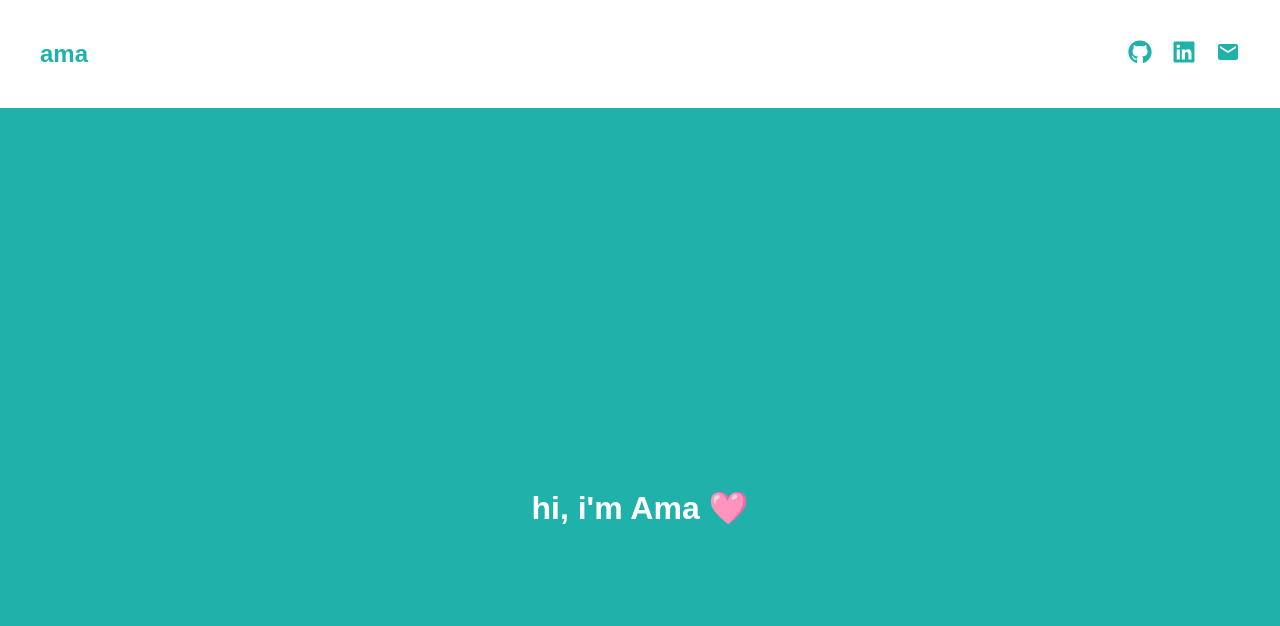
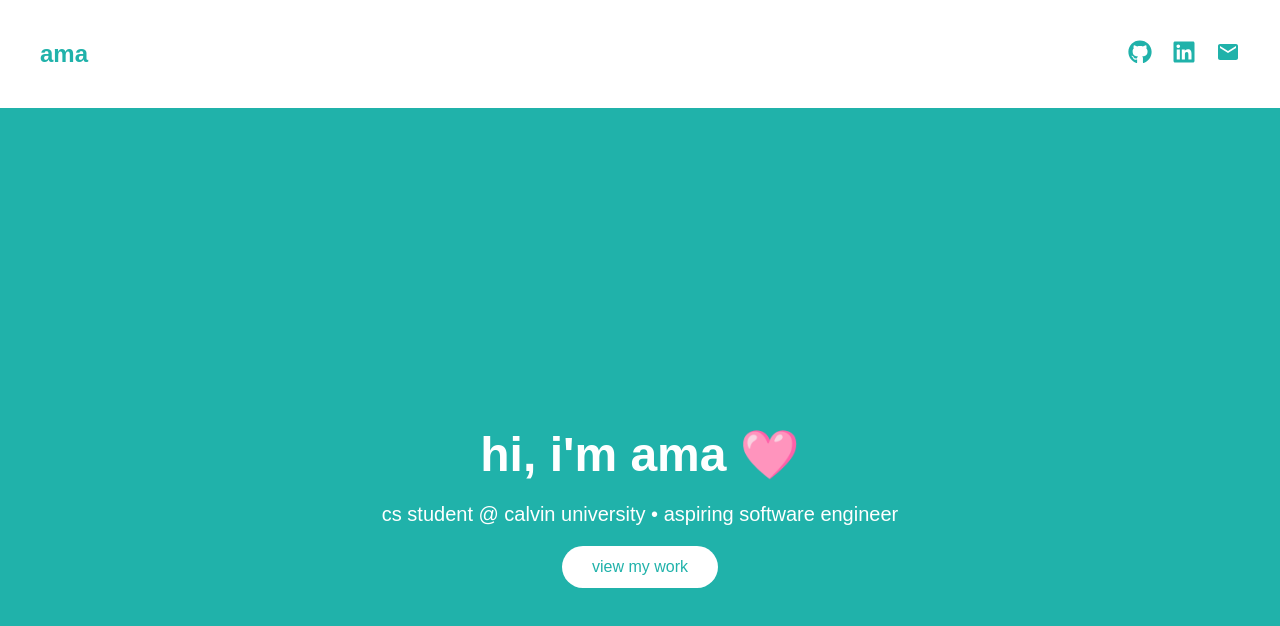
Before and after one commit to ama321518/my-portfolio, a React (Create React App) app: page / in a window 1280 px wide. Shown: the top 626 px of the page. Built offline with nearby package versions, Linux system fonts and the light colour scheme.

Commit message:
hero section

```diff
--- a/src/App.tsx
+++ b/src/App.tsx
@@ -4,8 +4,33 @@ function App() {
   return (
     <div>
       <Navbar />
-      <div style={{ backgroundColor: '#20B2AA', height: '100vh', display: 'flex', justifyContent: 'center', alignItems: 'center' }}>
-        <h1 style={{ color: 'white', fontFamily: 'Arial' }}>hi, i'm Ama 🩷</h1>
+      <div style={{
+        backgroundColor: '#20B2AA',
+        height: '100vh',
+        display: 'flex',
+        flexDirection: 'column',
+        justifyContent: 'center',
+        alignItems: 'center',
+        gap: '20px'
+      }}>
+        <h1 style={{ color: 'white', fontFamily: 'Arial', fontSize: '48px', margin: 0 }}>
+          hi, i'm ama 🩷
+        </h1>
+        <p style={{ color: 'white', fontFamily: 'Arial', fontSize: '20px', margin: 0 }}>
+          cs student @ calvin university • aspiring software engineer
+        </p>
+        <button style={{
+          backgroundColor: 'white',
+          color: '#20B2AA',
+          border: 'none',
+          padding: '12px 30px',
+          borderRadius: '25px',
+          fontSize: '16px',
+          cursor: 'pointer',
+          fontFamily: 'Arial'
+        }}>
+          view my work
+        </button>
       </div>
     </div>
   );
```
